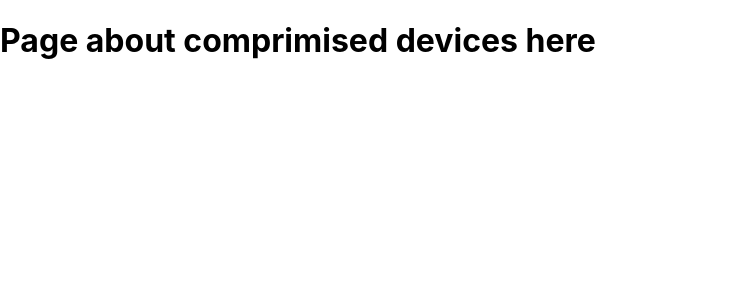
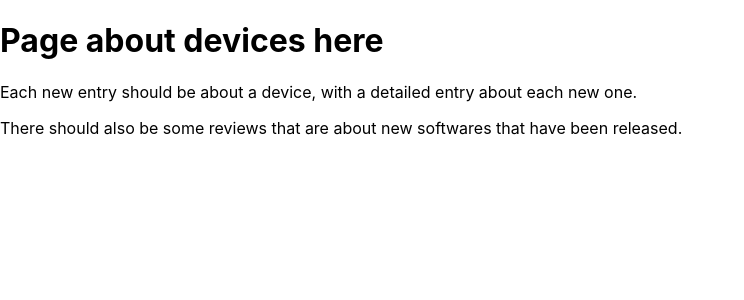
Before and after one commit to mas324/CyberLearner, a React (Create React App) app: page /devices in a window 1280 px wide. Shown: the top 300 px of the page, without its empty margins (0-744 px from the left). Built offline with nearby package versions, Linux system fonts and the light colour scheme.

Commit message:
New descriptions

```diff
--- a/src/pages/Devices.js
+++ b/src/pages/Devices.js
@@ -3,7 +3,15 @@ import React from "react";
 const DevicePage = () => {
     return (
         <div>
-            <h1>Page about comprimised devices here</h1>
+            <h1>Page about devices here</h1>
+            <p>
+                Each new entry should be about a device, with a detailed
+entry about each new one.
+            </p>
+            <p>
+                There should also be some reviews that
+                are about new softwares that have been released.
+            </p>
         </div>
     );
 }
--- a/src/pages/HomePage.js
+++ b/src/pages/HomePage.js
@@ -3,7 +3,15 @@ import React from "react";
 const HomePage = () => {
     return (
         <div>
-            <h1>Welcome page</h1>
+            <div>
+                <h1>Welcome page</h1>
+                <p>This section is to mention any recent findings with vunerabilities and stuff</p>
+            </div>
+            <div>
+                <h3>Extra tidbits go here</h3>
+                <p>New device that has been introduced to the market</p>
+                <p>Links to the reviews of professionals related to each device</p>
+            </div>
         </div>
     );
 }
--- a/src/pages/Quizzlet.js
+++ b/src/pages/Quizzlet.js
@@ -4,6 +4,10 @@ const Quizzer = () => {
     return (
         <div>
             <h1>Page containing different quizzes</h1>
+            <p>
+                Research more on how they were to adapt that
+                Java program to create a QA section from a given input.
+            </p>
         </div>
     );
 }
```
